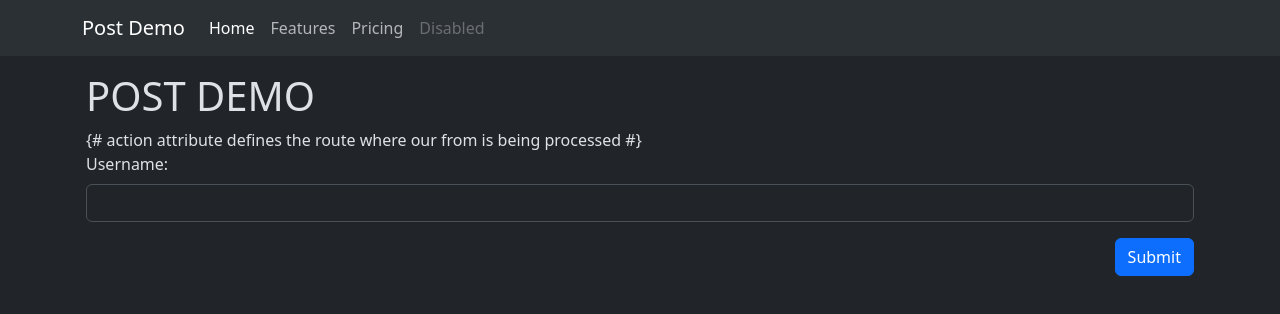
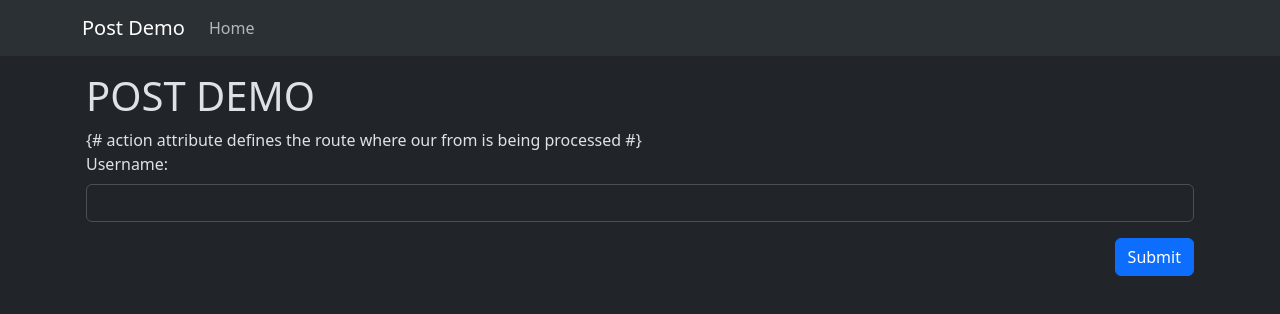
Before and after one commit to narcisolobo/python-august-2023, a plain HTML site: page 03-flask/w1d5-00-form-submission/post-demo/templates/index.html in a window 1280 px wide. Drawn offline with nearby package versions, Linux system fonts and the light colour scheme.

Commit message:
formatted index.html

```diff
--- a/03-flask/w1d5-00-form-submission/post-demo/templates/index.html
+++ b/03-flask/w1d5-00-form-submission/post-demo/templates/index.html
@@ -10,26 +10,25 @@
       crossorigin="anonymous" />
     <title>Post Demo</title>
   </head>
+
   <body>
     <nav class="navbar navbar-expand-lg bg-body-tertiary">
       <div class="container">
         <a class="navbar-brand" href="#">Post Demo</a>
-    <button class="navbar-toggler" type="button" data-bs-toggle="collapse" data-bs-target="#navbarNav" aria-controls="navbarNav" aria-expanded="false" aria-label="Toggle navigation">
+        <button
+          class="navbar-toggler"
+          type="button"
+          data-bs-toggle="collapse"
+          data-bs-target="#navbarNav"
+          aria-controls="navbarNav"
+          aria-expanded="false"
+          aria-label="Toggle navigation">
           <span class="navbar-toggler-icon"></span>
         </button>
         <div class="collapse navbar-collapse" id="navbarNav">
           <ul class="navbar-nav">
             <li class="nav-item">
-          <a class="nav-link active" aria-current="page" href="#">Home</a>
-        </li>
-        <li class="nav-item">
-          <a class="nav-link" href="#">Features</a>
-        </li>
-        <li class="nav-item">
-          <a class="nav-link" href="#">Pricing</a>
-        </li>
-        <li class="nav-item">
-          <a class="nav-link disabled" aria-disabled="true">Disabled</a>
+              <a class="nav-link" href="/">Home</a>
             </li>
           </ul>
         </div>
@@ -41,13 +40,20 @@
       <form action="/process" method="post">
         <div class="mb-3">
           <label for="username" class="form-label">Username:</label>
-          <input type="text" name="username" id="username" class="form-control" />
+          <input
+            type="text"
+            name="username"
+            id="username"
+            class="form-control" />
         </div>
         <div class="text-end">
           <button type="submit" class="btn btn-primary">Submit</button>
         </div>
       </form>
     </div>
-    <script src="https://cdn.jsdelivr.net/npm/bootstrap@5.3.1/dist/js/bootstrap.bundle.min.js" integrity="sha384-HwwvtgBNo3bZJJLYd8oVXjrBZt8cqVSpeBNS5n7C8IVInixGAoxmnlMuBnhbgrkm" crossorigin="anonymous"></script>
+    <script
+      src="https://cdn.jsdelivr.net/npm/bootstrap@5.3.1/dist/js/bootstrap.bundle.min.js"
+      integrity="sha384-HwwvtgBNo3bZJJLYd8oVXjrBZt8cqVSpeBNS5n7C8IVInixGAoxmnlMuBnhbgrkm"
+      crossorigin="anonymous"></script>
   </body>
 </html>
```
Lines whose indentation alone changed are shown as unchanged.
